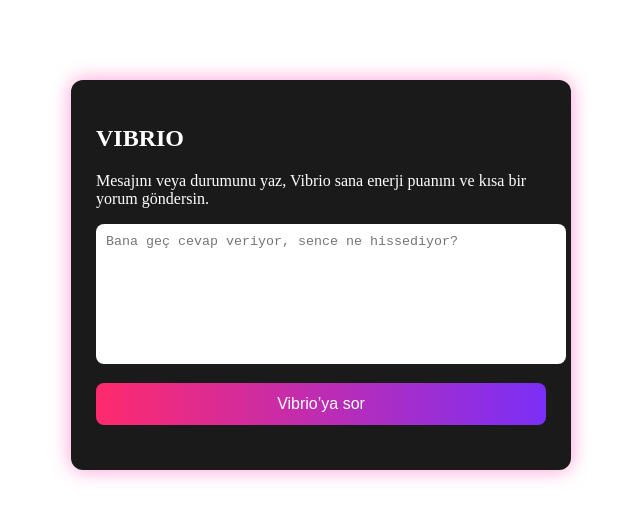
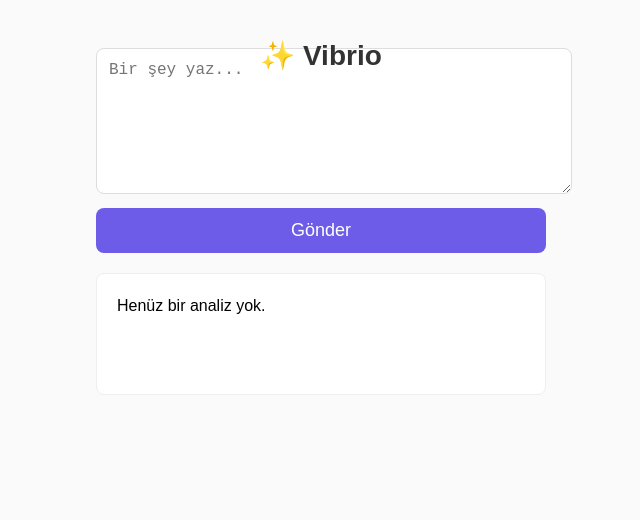
Before and after one commit to mrexectus/vibrio, a plain HTML site: page index.html in a window 1280 px wide. Shown: the whole page, without its empty margins (319-959 px from the left). Drawn offline with Linux system fonts and the light colour scheme.

Commit message:
Add files via upload

```diff
--- a/index.html
+++ b/index.html
@@ -2,23 +2,22 @@
 <html lang="tr">
 <head>
     <meta charset="UTF-8">
-    <meta name="viewport" content="width=device-width, initial-scale=1.0">
-    <title>VIBRIO – Mini Analiz</title>
+    <title>Vibrio</title>
     <link rel="stylesheet" href="style.css">
 </head>
 <body>
 
-<div class="card">
-    <h2>VIBRIO</h2>
-    <p>Mesajını veya durumunu yaz, Vibrio sana enerji puanını ve kısa bir yorum göndersin.</p>
+    <h1 class="title">✨ Vibrio</h1>
 
-    <textarea id="userMessage" placeholder="Bana geç cevap veriyor, sence ne hissediyor?"></textarea>
+    <div class="container">
+        <textarea id="userMessage" placeholder="Bir şey yaz..."></textarea>
+        <button onclick="sendToWebhook()">Gönder</button>
 
-    <button onclick="sendToWebhook()">Vibrio’ya sor</button>
+        <div id="responseBox" class="responseBox">
+            Henüz bir analiz yok.
+        </div>
+    </div>
 
-    <div id="responseBox"></div>
-</div>
-
-<script src="script.js?v=15"></script>
+    <script src="script.js"></script>
 </body>
 </html>
--- a/script.js
+++ b/script.js
@@ -1,47 +1,36 @@
-// FINAL VIBRIO SCRIPT – MAKE WEBHOOK ENTEGRASYONU
-
+// FINAL VIBRIO SCRIPT (DÜZELTİLMİŞ)
 const WEBHOOK_URL = "https://hook.eu1.make.com/rncx7w4lyaw4a7yqnd4n2feel90qy85j";
 
 async function sendToWebhook() {
-    const messageInput = document.getElementById("userMessage");
-    const responseBox = document.getElementById("responseBox");
+    const msg = document.getElementById("userMessage").value.trim();
+    const box = document.getElementById("responseBox");
+    if (!msg) return alert("Lütfen bir şey yaz.");
 
-    const message = messageInput.value.trim();
-    if (!message) {
-        alert("Lütfen bir mesaj yaz.");
-        return;
-    }
-
-    responseBox.innerHTML = "🔮 Vibrio düşünüyor...";
+    box.innerHTML = "🔮 Vibrio düşünüyor...";
 
     try {
-        const response = await fetch(WEBHOOK_URL, {
+        const res = await fetch(WEBHOOK_URL, {
             method: "POST",
-            headers: {
-                "Content-Type": "application/json"
-            },
-            body: JSON.stringify({ message })
+            headers: { "Content-Type": "application/json" },
+            body: JSON.stringify({ message: msg })
         });
 
-        const text = await response.text();
+        const txt = await res.text();
 
         let data;
         try {
-            data = JSON.parse(text);
-        } catch (e) {
-            console.error("JSON parse hatası:", e, text);
-            responseBox.innerHTML =
-                "<p style='color:red;'>Sunucudan beklenmeyen veri geldi.</p>";
+            data = JSON.parse(txt);
+        } catch {
+            box.innerHTML = "<p style='color:red;'>Sunucudan beklenmeyen veri geldi.</p>";
             return;
         }
 
-        responseBox.innerHTML =
-            "<p><strong>Enerji:</strong> " + data.energy + "</p>" +
-            "<p><strong>Yorum:</strong> " + data.comment + "</p>";
+        box.innerHTML = `
+            <p><strong>Enerji:</strong> ${data.score}</p>
+            <p><strong>Yorum:</strong> ${data.teaser}</p>
+        `;
 
-    } catch (error) {
-        console.error("Hata:", error);
-        responseBox.innerHTML =
-            "<p style='color:red;'>Bir hata oluştu. Lütfen tekrar dene.</p>";
+    } catch {
+        box.innerHTML = "<p style='color:red;'>Hata oluştu.</p>";
     }
 }
--- a/style.css
+++ b/style.css
@@ -1,35 +1,50 @@
-.card {
+body {
+    font-family: Arial, sans-serif;
+    background: #fafafa;
+    padding: 40px;
+    display: flex;
+    justify-content: center;
+}
+
+.title {
+    position: absolute;
+    top: 20px;
+    font-size: 28px;
+    color: #333;
+}
+
+.container {
+    width: 100%;
     max-width: 450px;
-    margin: 80px auto;
-    padding: 25px;
-    background: #1a1a1a;
-    color: white;
-    border-radius: 12px;
-    box-shadow: 0 0 20px rgba(255, 0, 150, 0.4);
 }
 
 textarea {
     width: 100%;
     height: 120px;
-    padding: 10px;
+    padding: 12px;
+    font-size: 16px;
     border-radius: 8px;
-    border: none;
-    margin-bottom: 15px;
-    resize: none;
+    border: 1px solid #ddd;
 }
 
 button {
     width: 100%;
     padding: 12px;
+    margin-top: 10px;
+    background: #6c5ce7;
+    color: white;
     border: none;
     border-radius: 8px;
-    background: linear-gradient(90deg, #ff2a6d, #7b2ff7);
-    color: white;
-    font-size: 16px;
+    font-size: 18px;
     cursor: pointer;
 }
 
-#responseBox {
+.responseBox {
     margin-top: 20px;
-    font-size: 16px;
+    padding: 20px;
+    background: white;
+    border-radius: 8px;
+    border: 1px solid #eee;
+    min-height: 80px;
+    line-height: 1.5;
 }
```
